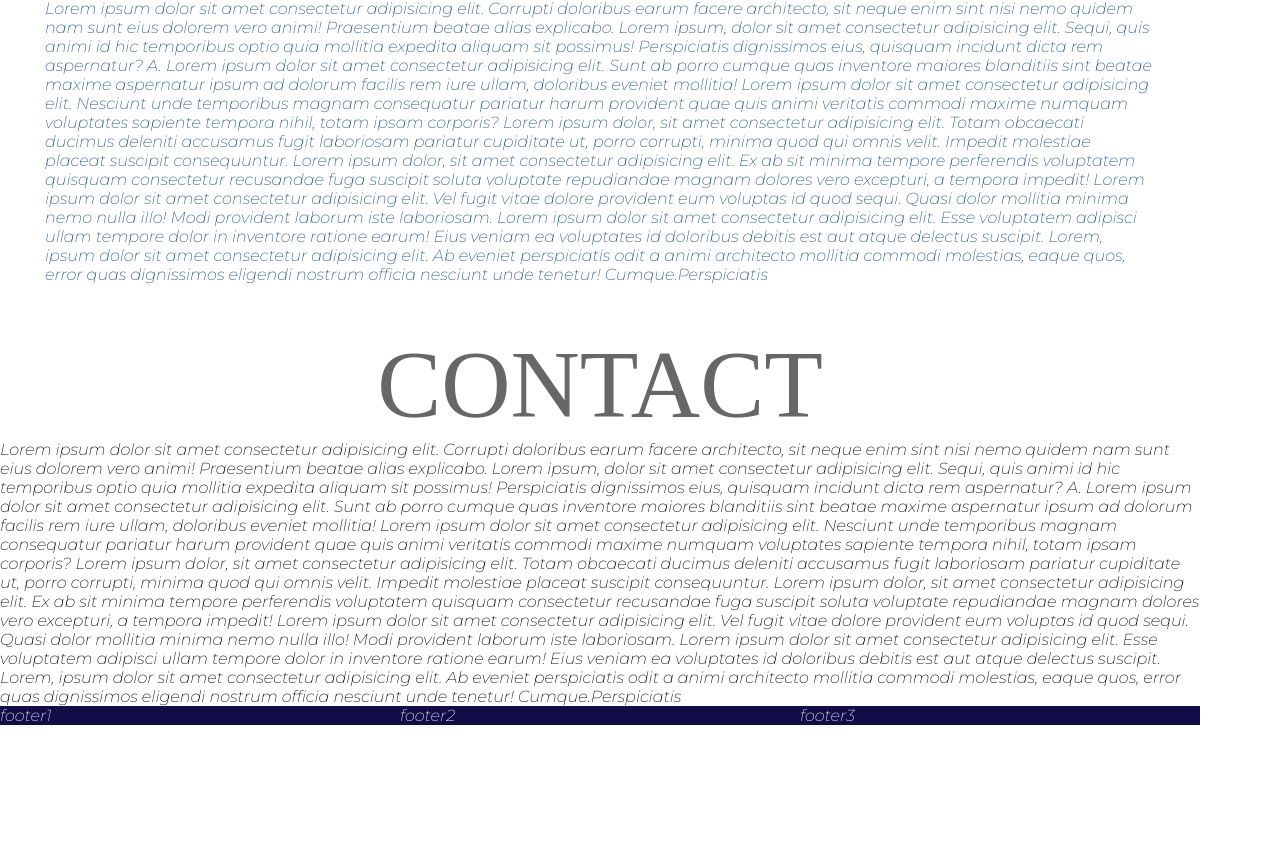
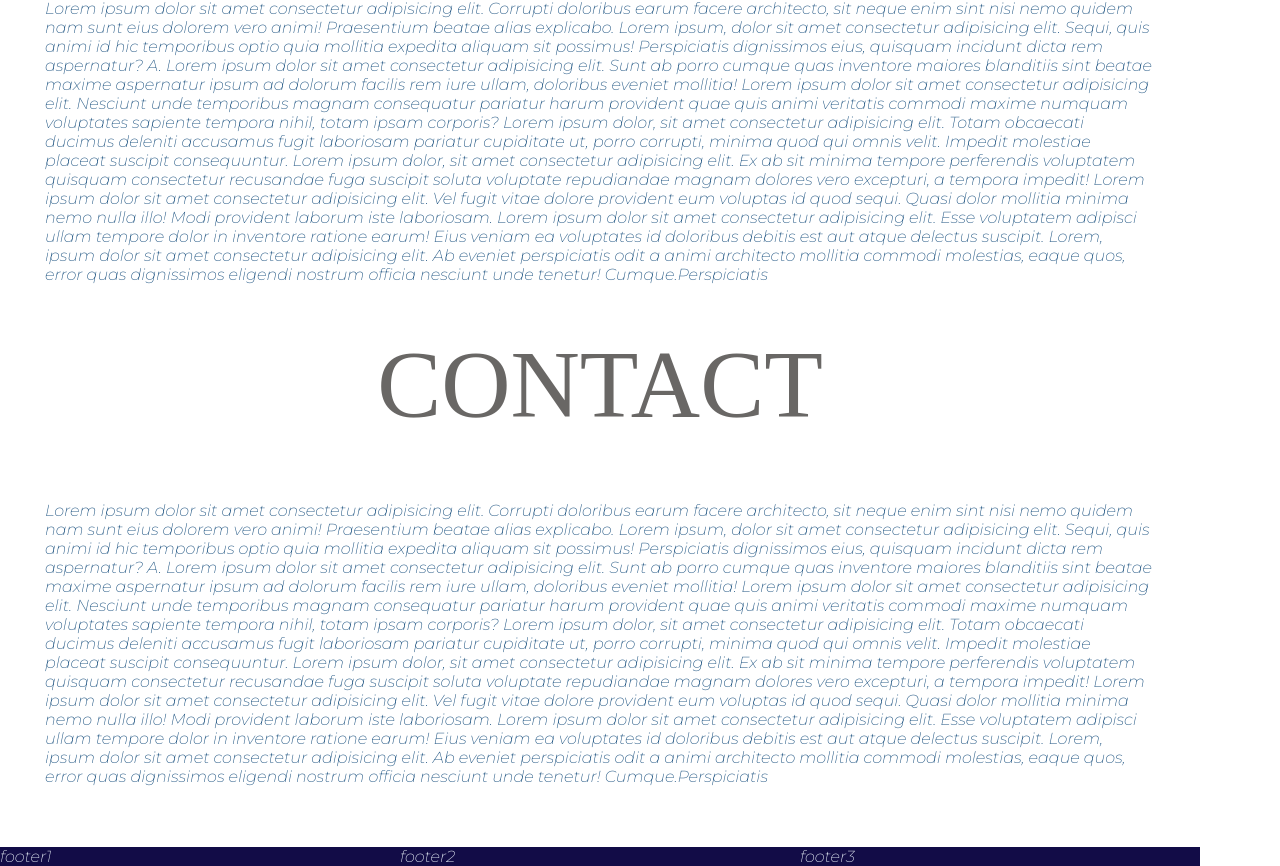
Before and after one commit to Phransis/Portfolio_Website, a React (Create React App) app: page / in a window 1280 px wide. Shown: the part 1248-2114 px from the top of the page. Before the commit the page ends 1973 px from the top, so only its background shows below. Built offline with nearby package versions, Linux system fonts and the light colour scheme.

Commit message:
changing font color and weight in the navbar

```diff
--- a/src/components/pages/Contact.jsx
+++ b/src/components/pages/Contact.jsx
@@ -1,9 +1,11 @@
 import React from "react";
 
 function Contact() {
-  return <div>
-   <div className="title">Contact</div>
-   Lorem ipsum dolor sit amet consectetur adipisicing elit. Corrupti
+  return (
+    <div>
+      <div className="title">Contact</div>
+      <p className="content">
+        Lorem ipsum dolor sit amet consectetur adipisicing elit. Corrupti
         doloribus earum facere architecto, sit neque enim sint nisi nemo quidem
         nam sunt eius dolorem vero animi! Praesentium beatae alias explicabo.
         Lorem ipsum, dolor sit amet consectetur adipisicing elit. Sequi, quis
@@ -25,15 +27,17 @@ function Contact() {
         vero excepturi, a tempora impedit! Lorem ipsum dolor sit amet
         consectetur adipisicing elit. Vel fugit vitae dolore provident eum
         voluptas id quod sequi. Quasi dolor mollitia minima nemo nulla illo!
-        Modi provident laborum iste laboriosam.
-        Lorem ipsum dolor sit amet consectetur adipisicing elit. Esse voluptatem
-        adipisci ullam tempore dolor in inventore ratione earum! Eius veniam ea
-        voluptates id doloribus debitis est aut atque delectus suscipit. Lorem,
-        ipsum dolor sit amet consectetur adipisicing elit. Ab eveniet
-        perspiciatis odit a animi architecto mollitia commodi molestias, eaque
-        quos, error quas dignissimos eligendi nostrum officia nesciunt unde
-        tenetur! Cumque.Perspiciatis
-  </div>;
+        Modi provident laborum iste laboriosam. Lorem ipsum dolor sit amet
+        consectetur adipisicing elit. Esse voluptatem adipisci ullam tempore
+        dolor in inventore ratione earum! Eius veniam ea voluptates id doloribus
+        debitis est aut atque delectus suscipit. Lorem, ipsum dolor sit amet
+        consectetur adipisicing elit. Ab eveniet perspiciatis odit a animi
+        architecto mollitia commodi molestias, eaque quos, error quas
+        dignissimos eligendi nostrum officia nesciunt unde tenetur!
+        Cumque.Perspiciatis
+      </p>
+    </div>
+  );
 }
 
 export default Contact;
--- a/src/index.css
+++ b/src/index.css
@@ -21,9 +21,10 @@ body {
 
 .headerBar ul li{
   /* display: flex; */
-  color: rgb(11, 113, 190);
+  color: rgb(12, 12, 12);
   display: inline-block;
   margin-right: 10px;
+  font-weight: bolder;
 
 }
 
```
